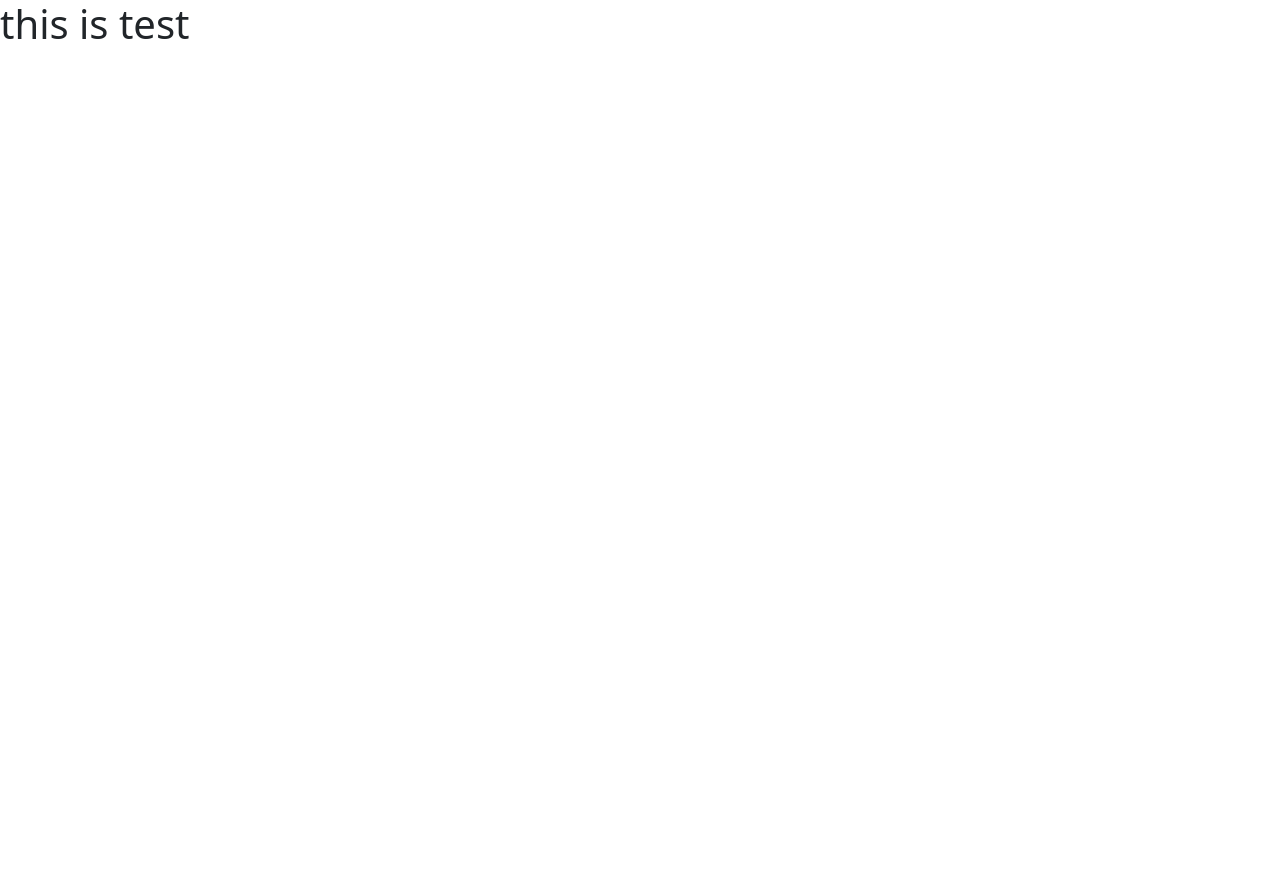
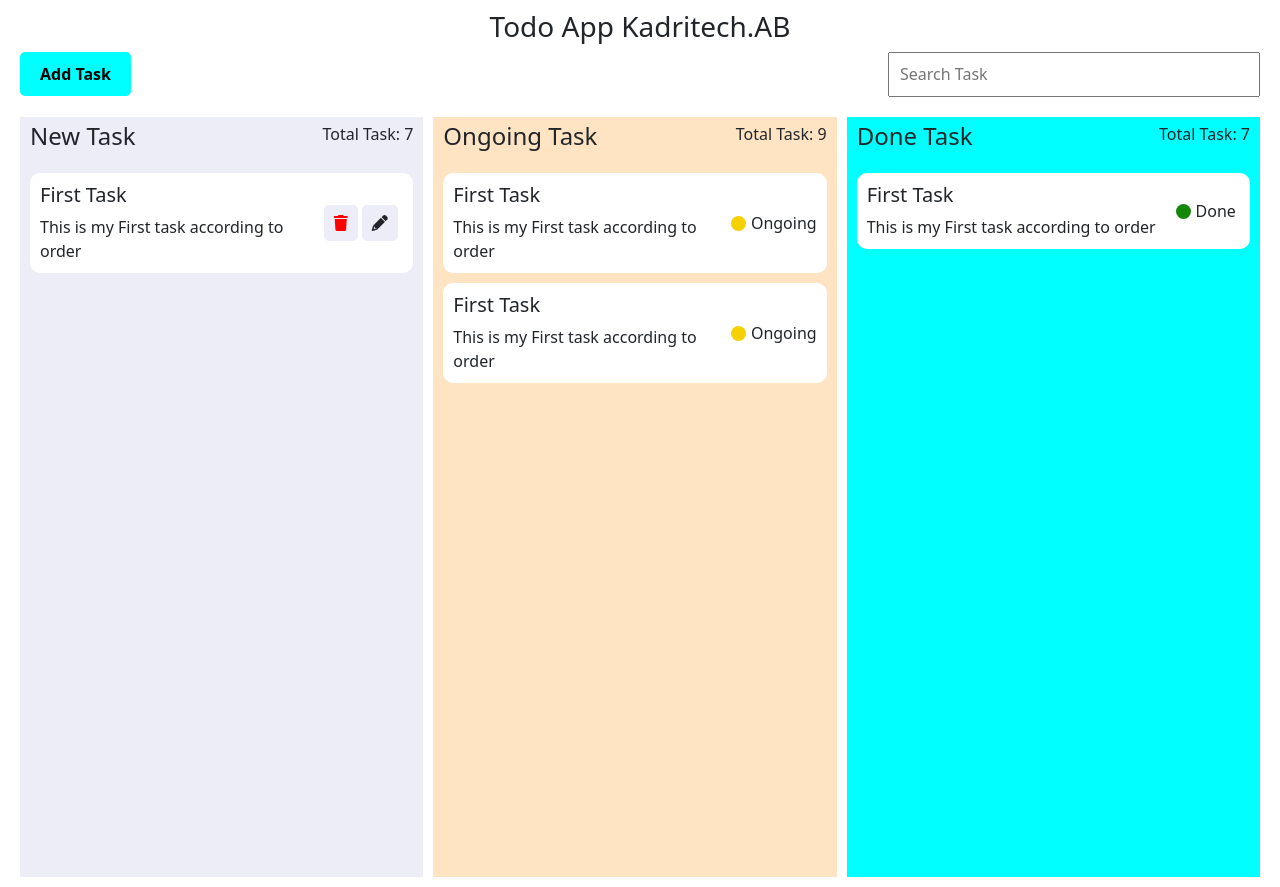
Before and after one commit to Rajukst/kadritech.AB-Task, a React (Vite) app: page / in a window 1280 px wide. Before the commit the page ends 800 px from the top, so only its background shows below. Built offline with nearby package versions, Linux system fonts and the light colour scheme.

Commit message:
system design complted

```diff
--- a/index.html
+++ b/index.html
@@ -3,6 +3,8 @@
   <head>
     <meta charset="UTF-8" />
     <link rel="icon" type="image/svg+xml" href="/vite.svg" />
+    <link rel="stylesheet" href="https://cdnjs.cloudflare.com/ajax/libs/font-awesome/6.1.1/css/all.min.css" integrity="sha512-KfkfwYDsLkIlwQp6LFnl8zNdLGxu9YAA1QvwINks4PhcElQSvqcyVLLD9aMhXd13uQjoXtEKNosOWaZqXgel0g==" crossorigin="anonymous" referrerpolicy="no-referrer" />
+    <link href="./fontawesome-icon/css/all.css" rel="stylesheet">
     <meta name="viewport" content="width=device-width, initial-scale=1.0" />
     <title>Todo App Kadritech.AB</title>
   </head>
--- a/package.json
+++ b/package.json
@@ -13,7 +13,8 @@
     "bootstrap": "^5.3.3",
     "react": "^18.3.1",
     "react-bootstrap": "^2.10.3",
-    "react-dom": "^18.3.1"
+    "react-dom": "^18.3.1",
+    "react-router-dom": "^6.24.0"
   },
   "devDependencies": {
     "@types/react": "^18.3.3",
--- a/src/App.css
+++ b/src/App.css
@@ -0,0 +1,126 @@
+*{
+  margin: 0;
+  padding: 0;
+  box-sizing: border-box;
+}
+.topHeading{
+  text-align: center;
+}
+.top-section{
+  padding: 10px 20px;
+}
+.taskbar{
+  display: flex;
+  justify-content: space-between;
+}
+.taskbar input{
+outline: none;
+padding-left: 10px;
+height: 45px;
+width: 30%
+}
+.taskbar a{
+text-decoration: none !important;
+color: black;
+}
+.taskbar button{
+background-color: aqua;
+padding: 10px 20px;
+border: none;
+font-weight: 600;
+border-radius: 5px;
+}
+.main-container{
+  padding: 10px 20px;
+  display: grid;
+  grid-template-columns: repeat(3, 1fr);
+}
+.container-new{
+  margin-right: 10px;
+  background-color: #ededf7;
+  height: 95vh;
+}
+.taskInfo{
+  display: flex;
+  justify-content: space-between;
+  padding: 5px 10px;
+}
+.newTasks{
+  background-color: white !important;
+  margin: 10px;
+  padding: 10px;
+  display: grid;
+  grid-template-columns: 3.1fr 0.9fr;
+  grid-gap: 10px;
+  align-items: center;
+  border-radius: 10px;
+}
+
+.fa-trash{
+  background-color: #ededf7;
+  padding: 10px;
+  color: red;
+  border-radius: 5px;
+}
+.fa-pencil{
+  background-color: #ededf7;
+  padding: 10px;
+  border-radius: 5px;
+}
+
+.container-ongoing{
+  margin-right: 10px;
+  background-color: bisque;
+  height: 95vh;
+}
+.integator{
+  height: 15px;
+  width: 15px;
+  background-color: #f7d000;
+  border-radius: 50%;
+}
+.ongoingTasks{
+  background-color: white !important;
+  margin: 10px;
+  padding: 10px;
+  display: grid;
+  grid-template-columns: 3.1fr 0.9fr;
+  grid-gap: 5px;
+  align-items: center;
+  border-radius: 10px;
+}
+.taskIntegator{
+  display: flex;
+  align-items: center;
+}
+.taskIntegator article{
+margin-left: 5px;
+}
+.container-done{
+  background-color: aqua;
+  height: 95vh;
+}
+.doneIntegator{
+  height: 15px;
+  width: 15px;
+  background-color: #158706;
+  border-radius: 50%;
+}
+.doneTasks{
+  background-color: white !important;
+  margin: 10px;
+  padding: 10px;
+  display: grid;
+  grid-template-columns: 3.3fr 0.7fr;
+  grid-gap: 5px;
+  align-items: center;
+  border-radius: 10px;
+}
+.doneTaskIntegator{
+  display: flex;
+  align-items: center;
+}
+.doneTaskIntegator article{
+margin-left: 5px;
+}
+/* Media Query */
--- a/src/App.jsx
+++ b/src/App.jsx
@@ -1,12 +1,17 @@
-import { useState } from 'react'
-import reactLogo from './assets/react.svg'
-import viteLogo from '/vite.svg'
+
+import { BrowserRouter, Route, Routes } from 'react-router-dom'
 import './App.css'
+import Tasks from './Components/Tasks'
+import AddTask from './Components/AddTask'
 
 function App() {
-
   return(
-    <h1>this is test</h1>
+    <BrowserRouter>
+    <Routes>
+      <Route path='/' Component={Tasks}/>
+      <Route path='/add' Component={AddTask}/>
+    </Routes>
+    </BrowserRouter>
   )
 }
 
--- /dev/null
+++ b/src/Components/AddTask.jsx
@@ -0,0 +1,11 @@
+import React from 'react';
+
+const AddTask = () => {
+    return (
+        <div>
+            <h3>Add Task</h3>
+        </div>
+    );
+};
+
+export default AddTask;
--- /dev/null
+++ b/src/Components/Tasks.jsx
@@ -0,0 +1,82 @@
+import React from 'react';
+import { Link } from 'react-router-dom';
+
+const Tasks = () => {
+    return (
+        <>
+        <main>
+             <section className='top-section'>
+            <div className="topHeading">
+            <h3>Todo App Kadritech.AB</h3>
+            </div>
+            <div className="taskbar">
+              <Link to="/add"><button>Add Task</button></Link>
+                <input type="text" name="" id="" placeholder='Search Task' />
+            </div>
+            </section>
+        </main>
+        <main className='main-container'>
+        <section className='container-new'>
+        <div className="taskInfo">
+        <h4>New Task</h4>
+            <article>Total Task: 7</article>
+        </div>
+        <div className="newTasks">
+            <div className="taskNameAndTitle">
+                <h5>First Task</h5>
+                <article>This is my First task according to order</article>
+            </div>
+            <div className="taskEditAndDelete">
+            <i className="fa-solid fa-trash"></i>
+            <i className="fa-solid fa-pencil ms-1"></i>
+            </div>
+        </div>
+        </section>
+        <section className='container-ongoing'>
+        <div className="taskInfo">
+        <h4>Ongoing Task</h4>
+        <article>Total Task: 9</article>
+        </div>
+        <div className="ongoingTasks">
+            <div className="ongoingTask">
+                <h5>First Task</h5>
+                <article>This is my First task according to order</article>
+            </div>
+            <div className="taskIntegator">
+                <div className="integator"></div>
+                <article>Ongoing</article>
+            </div>
+        </div>
+        <div className="ongoingTasks">
+            <div className="ongoingTask">
+                <h5>First Task</h5>
+                <article>This is my First task according to order</article>
+            </div>
+            <div className="taskIntegator">
+                <div className="integator"></div>
+                <article>Ongoing</article>
+            </div>
+        </div>
+        </section>
+        <section className='container-done'>
+        <div className="taskInfo">
+        <h4>Done Task</h4>
+            <article>Total Task: 7</article>
+        </div>
+        <div className="doneTasks">
+            <div className="doneTask">
+                <h5>First Task</h5>
+                <article>This is my First task according to order</article>
+            </div>
+            <div className="doneTaskIntegator">
+                <div className="doneIntegator"></div>
+                <article>Done</article>
+            </div>
+        </div>
+        </section>
+      </main>
+      </>
+    );
+};
+
+export default Tasks;
```
Also changed, not shown: src/Components/Edit.jsx (added, +11 -0 lines), 1 other file (tests, documents, lock files or other folders).
